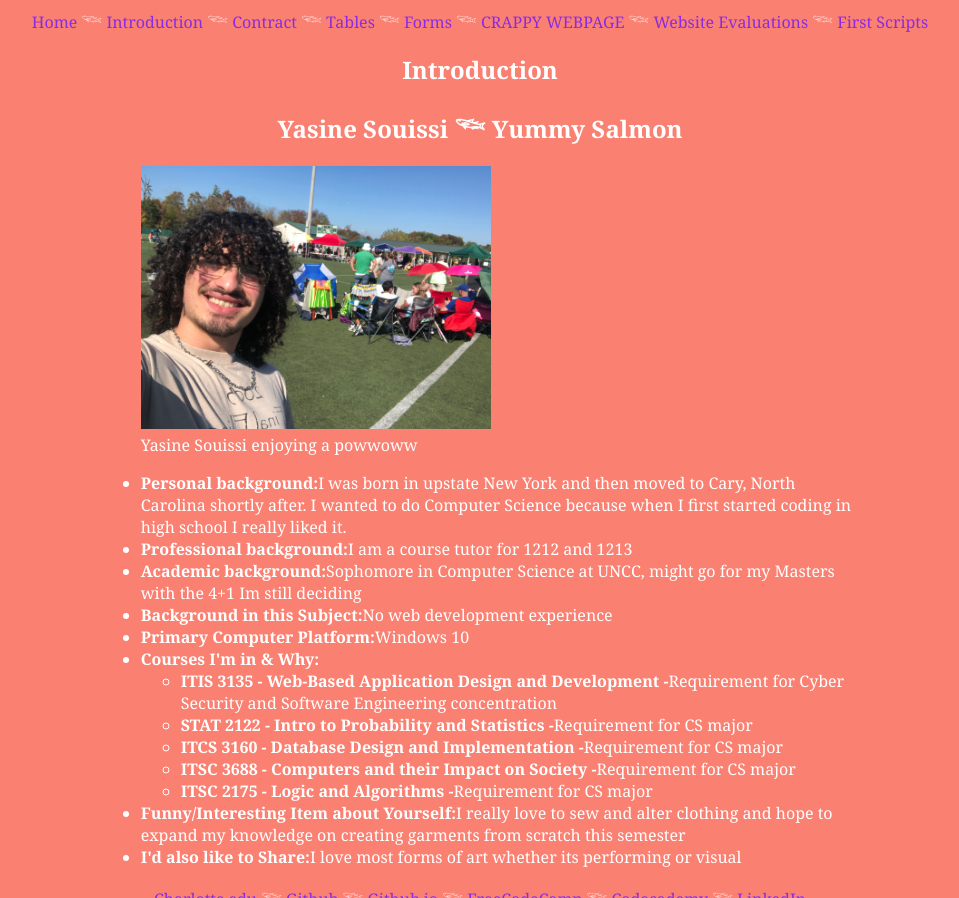
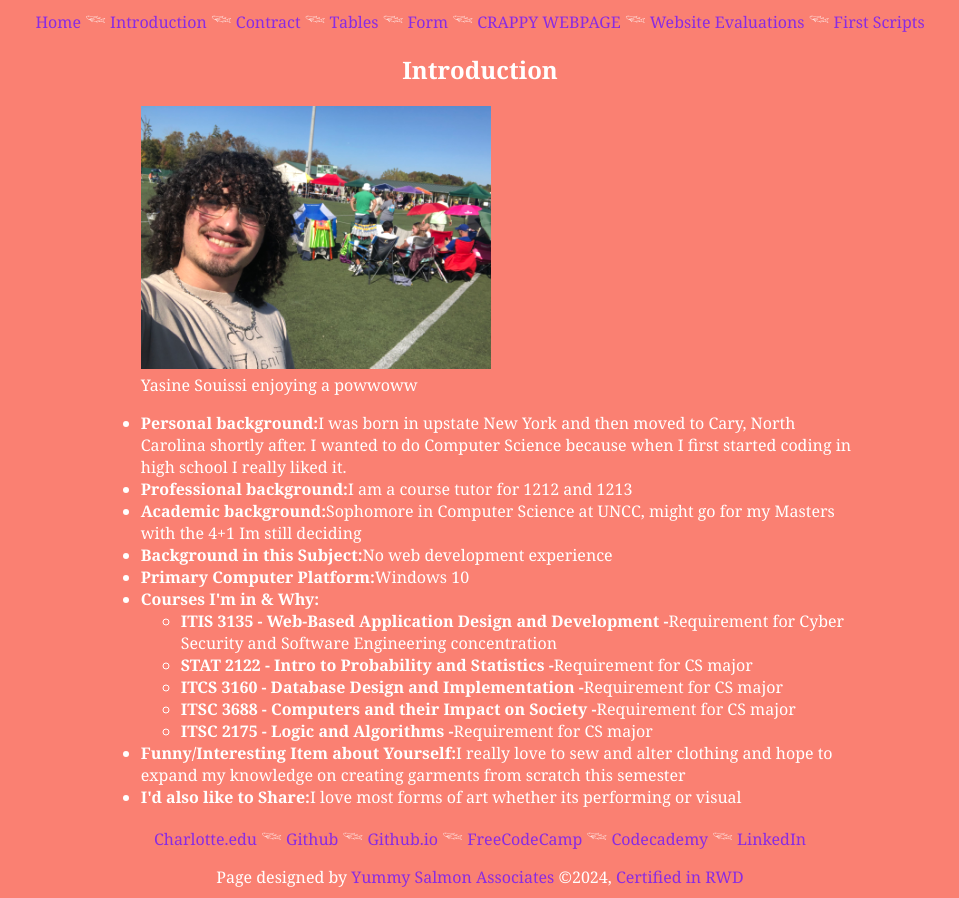
Before and after one commit to YasineSouissi/yasinesouissi.github.io, a plain HTML site: page itis3135/introduction.html in a window 1280 px wide. Shown: the part 88-986 px from the top of the page, without its empty margins (160-1119 px from the left). Drawn offline with Linux system fonts and the light colour scheme.

Commit message:
small fix

```diff
--- a/itis3135/components/footer.html
+++ b/itis3135/components/footer.html
@@ -1,17 +1,17 @@
 <nav>
     <a href="https://webpages.charlotte.edu/ysouiss1/" target="_blank">Charlotte.edu</a>
-    𓆝
+     𓆝
     <a href="https://github.com/YasineSouissi/YasineSouissi.github.io" target="_blank">Github</a>
-    𓆝
+     𓆝
     <a href="https://yasinesouissi.github.io/itis3135" target="_blank">Github.io</a>
-    𓆝
+     𓆝
     <a href="https://www.freecodecamp.org/YasineSouissi" target="_blank">FreeCodeCamp</a>
-    𓆝
+     𓆝
     <a href="https://www.codecademy.com/profiles/YasineSouissi/" target="_blank">Codecademy</a>
-    𓆝
+     𓆝
     <a href="http://www.linkedin.com/in/yasine-souissi" target="_blank">LinkedIn</a>
 </nav>
-<p>Page designed by<a href="yummysalmon.html" target="_blank"> Cool Salmon Associates</a> &copy;2024, <a href="https://www.freecodecamp.org/certification/YasineSouissi/responsive-web-design" target="_blank">Certified in RWD</a></p>
+<p>Page designed by<a href="yummysalmon.html" target="_blank"> Yummy Salmon Associates</a> &copy;2024, <a href="https://www.freecodecamp.org/certification/YasineSouissi/responsive-web-design" target="_blank">Certified in RWD</a></p>
 <a href="https://validator.w3.org/check?uri=referer" id="validation_link_html" target="_blank">
     <img style="border:0;width:88px;height:31px" src="https://mytienhoang.github.io/itis3135/z_archives/html_validation.png" alt="Valid HTML!">
    </a>
--- a/itis3135/components/header.html
+++ b/itis3135/components/header.html
@@ -8,7 +8,7 @@
      𓆝
     <a href="tables.html">Tables</a>
      𓆝
-    <a href="forms.html">Forms</a>
+    <a href="forms.html">Form</a>
      𓆝
     <a href="stuff/CRA~PY+WEB.html">CRAPPY WEBPAGE</a>
      𓆝
--- a/itis3135/introduction.html
+++ b/itis3135/introduction.html
@@ -14,7 +14,6 @@
     <main>
 
         <h2>Introduction</h2>
-        <h2>Yasine Souissi 𓆝 Yummy Salmon</h2>
         <figure>
             <img src="images/IMG_1862.jpg" alt="Yasine Souissi" width="300" height="200">
             <figcaption>Yasine Souissi enjoying a powwoww</figcaption>
```
Lines whose indentation alone changed are shown as unchanged.
